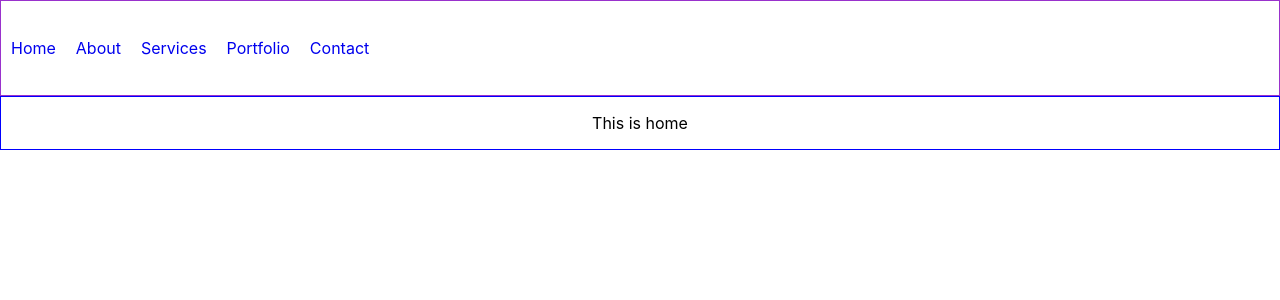
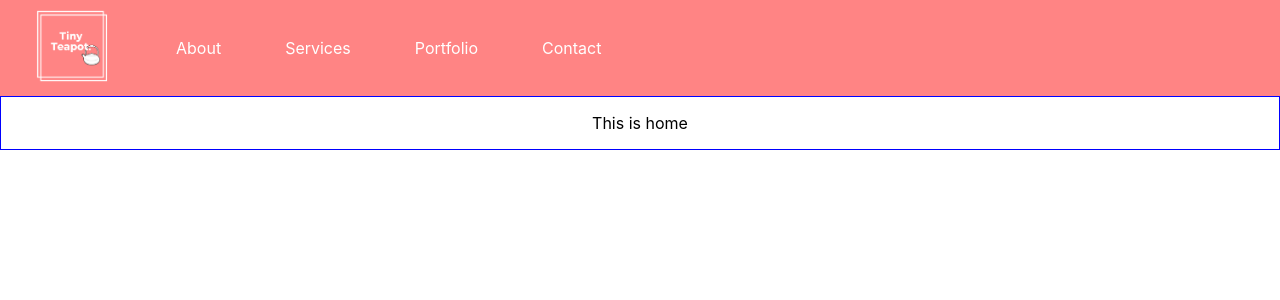
Before and after one commit to caitlinmcardle/tiny-teapot, a React (Create React App) app: page / in a window 1280 px wide. Shown: the top 300 px of the page. Built offline with nearby package versions, Linux system fonts and the light colour scheme.

Commit message:
styled nav bar

```diff
--- a/src/App.css
+++ b/src/App.css
@@ -6,9 +6,9 @@
 }
 .nav {
   grid-area: "nav";
-  border: 1px solid darkorchid;
+  border: none;
   display: flex;
-  align-items: center;
+  background-color: #ff8484;
 }
 .main {
   grid-area: "main";
@@ -22,13 +22,16 @@
 }
 .nav-link {
   text-decoration: none;
+  color: white;
 }
 ul {
   list-style-type: none;
   margin: 0;
   padding: 0;
+  display: flex;
+  align-items: center;
 }
 li {
   display: inline;
-  padding: 10px;
+  padding: 2rem;
 }
--- a/src/components/NavBar.jsx
+++ b/src/components/NavBar.jsx
@@ -2,12 +2,13 @@ import React from "react";
 import { Link } from "@reach/router";
 
 export default function NavBar() {
+  const logo = require("../img/logo-final.png");
   return (
     <nav className="nav">
       <ul className="nav-ul">
         <li className="nav-li">
           <Link className="nav-link" key="home" to="/">
-            Home
+            <img alt="logo" src={logo} width="80" height="80" />
           </Link>
         </li>
         <li className="nav-li">
```
Also changed, not shown: src/img/logo-final.png (added).
